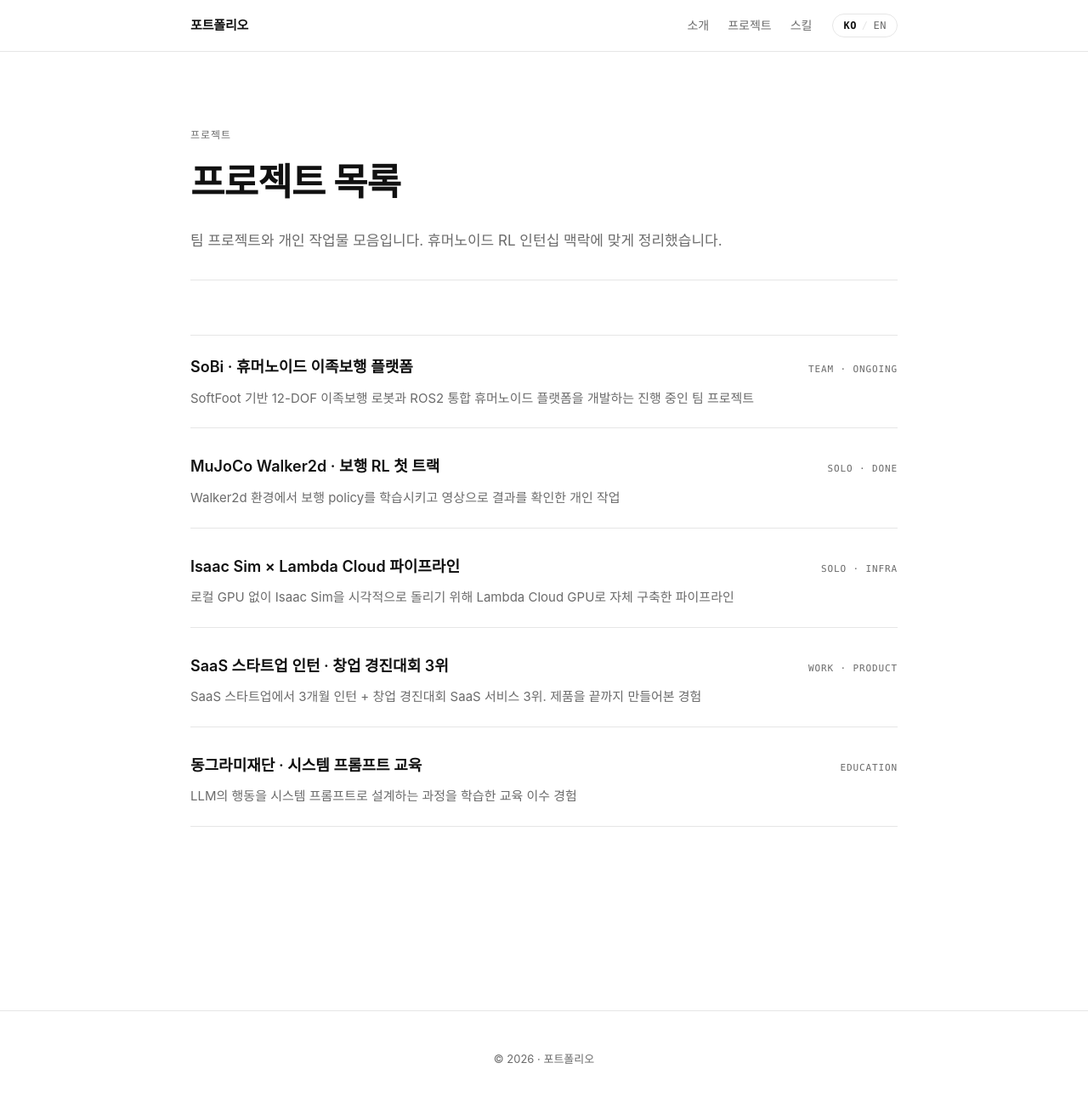
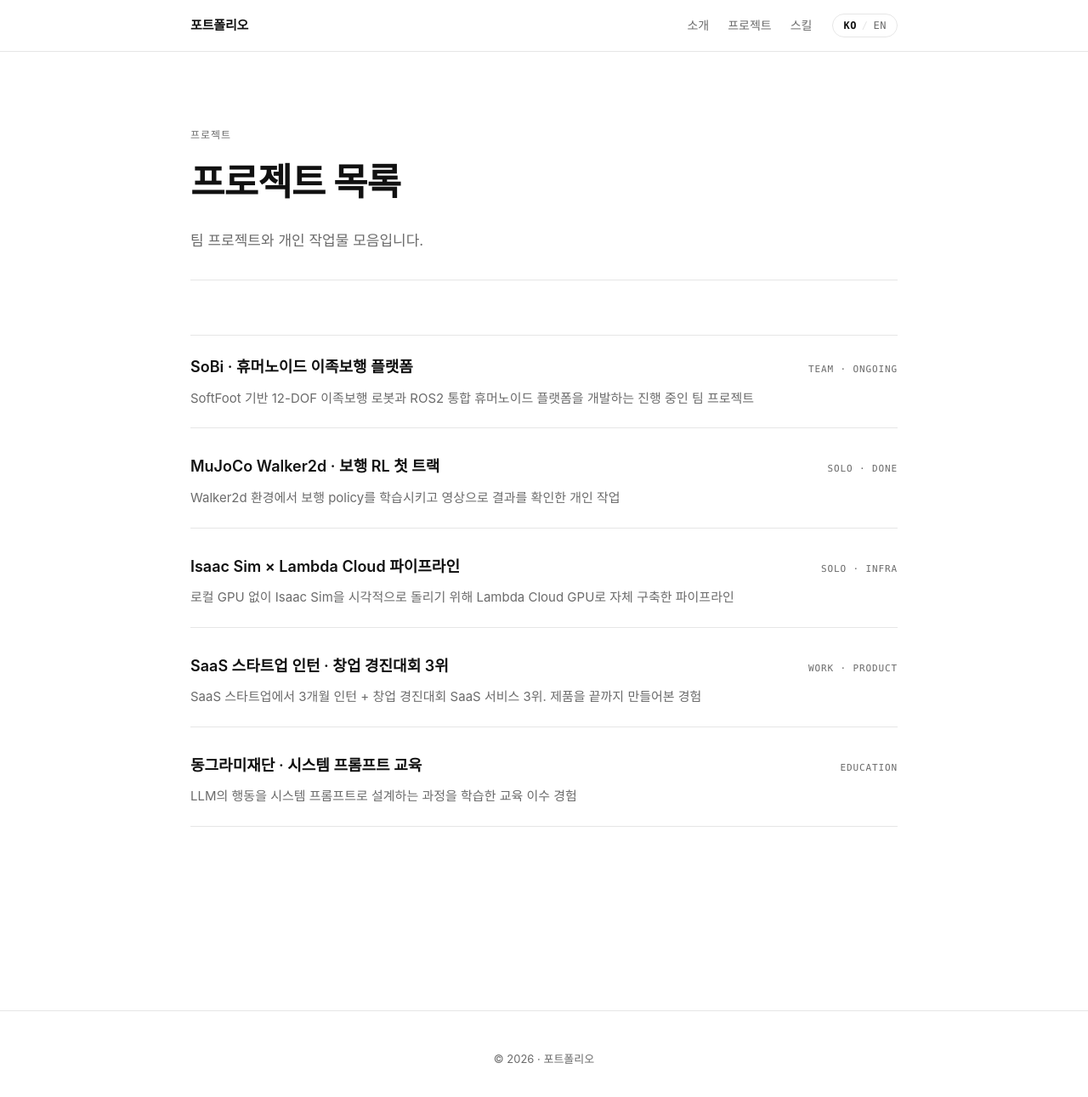
Before and after one commit to wang-gw/portfolio, a Jekyll site: the page built from projects.html, in a window 1280 px wide and 1302 px high. Shown: the top 1291 px of the window at 85% size. Built offline with Jekyll 4.4.1, drawn with Linux system fonts in a browser that asks for light colours; some web fonts are replaced.

Commit message:
Update projects.html

```diff
--- a/projects.html
+++ b/projects.html
@@ -12,8 +12,8 @@ permalink: /projects/
     <span data-lang="en">All projects</span>
   </h1>
   <p class="hero__tagline">
-    <span data-lang="ko">팀 프로젝트와 개인 작업물 모음입니다. 휴머노이드 RL 인턴십 맥락에 맞게 정리했습니다.</span>
-    <span data-lang="en">Team and solo work, organized for a humanoid RL internship context.</span>
+    <span data-lang="ko">팀 프로젝트와 개인 작업물 모음입니다.</span>
+    <span data-lang="en">Team and solo work</span>
   </p>
 </section>
 
```
